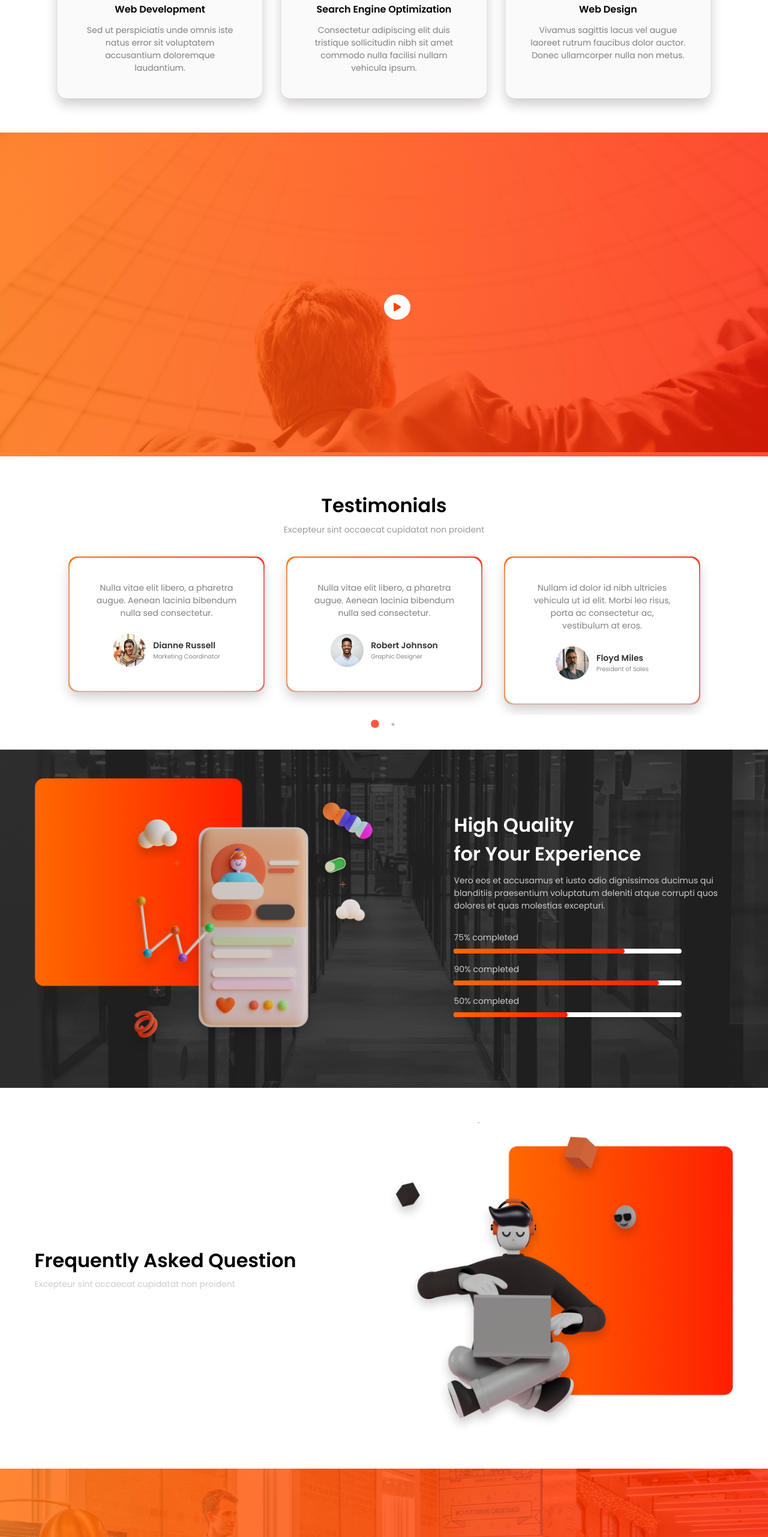
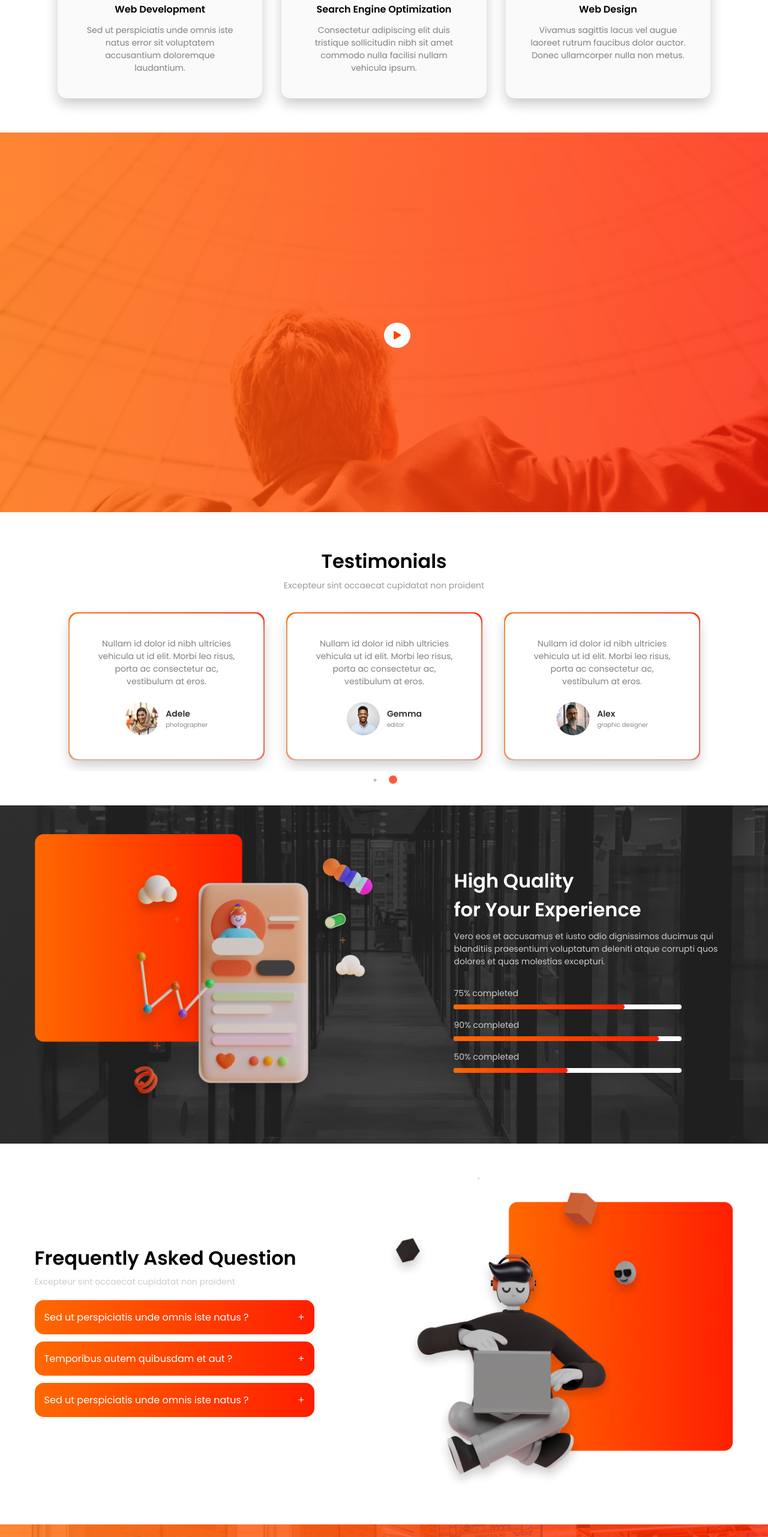
Before and after one commit to VuTuanCanh/Agency-Website-Template, a plain HTML site: page index.html in a window 1280 px wide. Shown: the part 1228-3791 px from the top of the page at 60% size. Drawn offline with nearby package versions, Linux system fonts and the light colour scheme.

Commit message:
update UI and faq toggle is being completed

```diff
--- a/_faq.scss
+++ b/_faq.scss
@@ -25,10 +25,30 @@
                 font-size: 14px;
                 color: $sub-title-skill-bars;
                 max-width: 480px;
-                margin-bottom: 2rem;
+                margin-bottom: 20px;
             }
             .FAQ-list {
+                .item {
+                    max-width: 480px;
+                    background: $linear-gradient-color;
+                    margin-bottom: 12px;
+                    padding: 1rem;
+                    border-radius: 15px;
+                    .question {
+                        display: flex;
+                        justify-content: space-between;
+                        align-items: center;
+                        color: $white;
+                    }
+                    .answer {
+                        display: none;
+                    }
+                }
             }
         }
     }
 }
+
+.show {
+    display: block !important;
+}
--- a/_video-player.scss
+++ b/_video-player.scss
@@ -1,12 +1,10 @@
 .video-player {
     position: relative;
-    .fake-video {
-        position: relative;
-        z-index: 1;
-        img {
-            width: 100%;
-            height: 100%;
-        }
+    background-image: url(./assets/fake-video.png);
+    background-repeat: no-repeat;
+    background-size: cover;
+    background-position: 50% 50%;
+    height: 633px;
     &::after {
         content: "";
         position: absolute;
@@ -17,7 +15,6 @@
         width: 100%;
         height: 100%;
         opacity: 0.8;
-        }
     }
     .btn-play {
         position: absolute;
--- a/index.html
+++ b/index.html
@@ -77,9 +77,6 @@
         </div>
     </div>
     <div class="video-player">
-        <div class="fake-video">
-            <img src="./assets/fake-video.png" alt="fake video">
-        </div>
         <button class="btn-play">
             <i class="fa-solid fa-play"></i>
         </button>
@@ -205,7 +202,30 @@
                 <p class="title">Frequently Asked Question</p>
                 <p class="desc">Excepteur sint occaecat cupidatat non proident</p>
                 <div class="FAQ-list">
-
+                    <div class="item">
+                        <div class="question">
+                            <p>Sed ut perspiciatis unde omnis iste natus ?</p>
+                            <div class="btn-toggle">+</div>
+                        </div>
+                        <div class="answer">1. At vero eos et accusamus et iusto odio dignissimos ducimus qui blanditiis
+                            praesentium voluptatum deleniti atque.</div>
+                    </div>
+                    <div class="item">
+                        <div class="question">
+                            <p>Temporibus autem quibusdam et aut ?</p>
+                            <div class="btn-toggle">+</div>
+                        </div>
+                        <div class="answer">2. At vero eos et accusamus et iusto odio dignissimos ducimus qui blanditiis
+                            praesentium voluptatum deleniti atque.</div>
+                    </div>
+                    <div class="item">
+                        <div class="question">
+                            <p>Sed ut perspiciatis unde omnis iste natus ?</p>
+                            <div class="btn-toggle">+</div>
+                        </div>
+                        <div class="answer">3. At vero eos et accusamus et iusto odio dignissimos ducimus qui blanditiis
+                            praesentium voluptatum deleniti atque.</div>
+                    </div>
                 </div>
             </div>
         </div>
@@ -232,6 +252,7 @@
     <script type="text/javascript" src="//code.jquery.com/jquery-migrate-1.2.1.min.js"></script>
     <script type="text/javascript" src="./slick/slick.min.js"></script>
     <script src="./testimonials-carousel.js"></script>
+    <script src="./toggle-faq.js"></script>
 </body>
 
 </html>
--- a/testimonials-carousel.js
+++ b/testimonials-carousel.js
@@ -4,5 +4,7 @@ $(document).ready(function () {
         slidesToShow: 3,
         slidesToScroll: 3,
         dots: true,
+        autoplay: true,
+        autoplaySpeed: 3000,
     });
 });
--- /dev/null
+++ b/toggle-faq.js
@@ -0,0 +1,13 @@
+var item = document.querySelectorAll('.FAQ-list .item');
+var answer = document.querySelector('.FAQ-list .item .answer');
+
+console.log(item);
+
+item.forEach(element => {
+    element.addEventListener('click', () => {
+        var childrenShow = element.children[1];
+        console.log(childrenShow);
+        childrenShow.classList.add('show');
+
+    })
+});
```
Also changed, not shown: style.css, 1 other file. Lines whose indentation alone changed are shown as unchanged.
